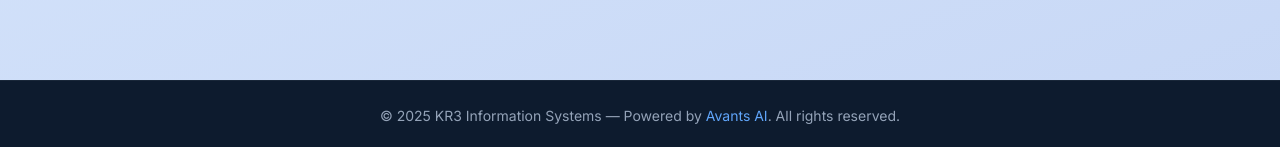
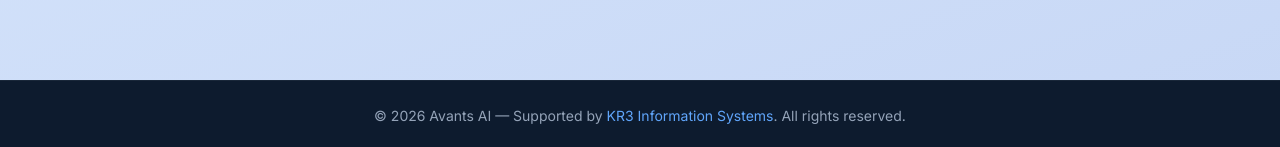
Before and after one commit to Rhythmofthebeat/Resume, a Flask app: page / in a window 1280 px wide. Shown: the part 1584-1731 px from the top of the page. Run offline with Flask 3, Linux system fonts and the light colour scheme; a user stored in the database is signed in; parts of the project's set-up code (start-up, migrations or seed data) failed here and were passed over.

Commit message:
Footer: update copyright to 2026 Avants AI, supported by KR3

```diff
--- a/website/templates/base.html
+++ b/website/templates/base.html
@@ -159,7 +159,7 @@ footer a:hover { color: white; }
 
 <footer class="mt-5">
 <div class="container text-center">
-<p>&copy; 2025 KR3 Information Systems &mdash; Powered by <a href="#">Avants AI</a>. All rights reserved.</p>
+<p>&copy; 2026 Avants AI &mdash; Supported by <a href="#">KR3 Information Systems</a>. All rights reserved.</p>
 </div>
 </footer>
 
```
